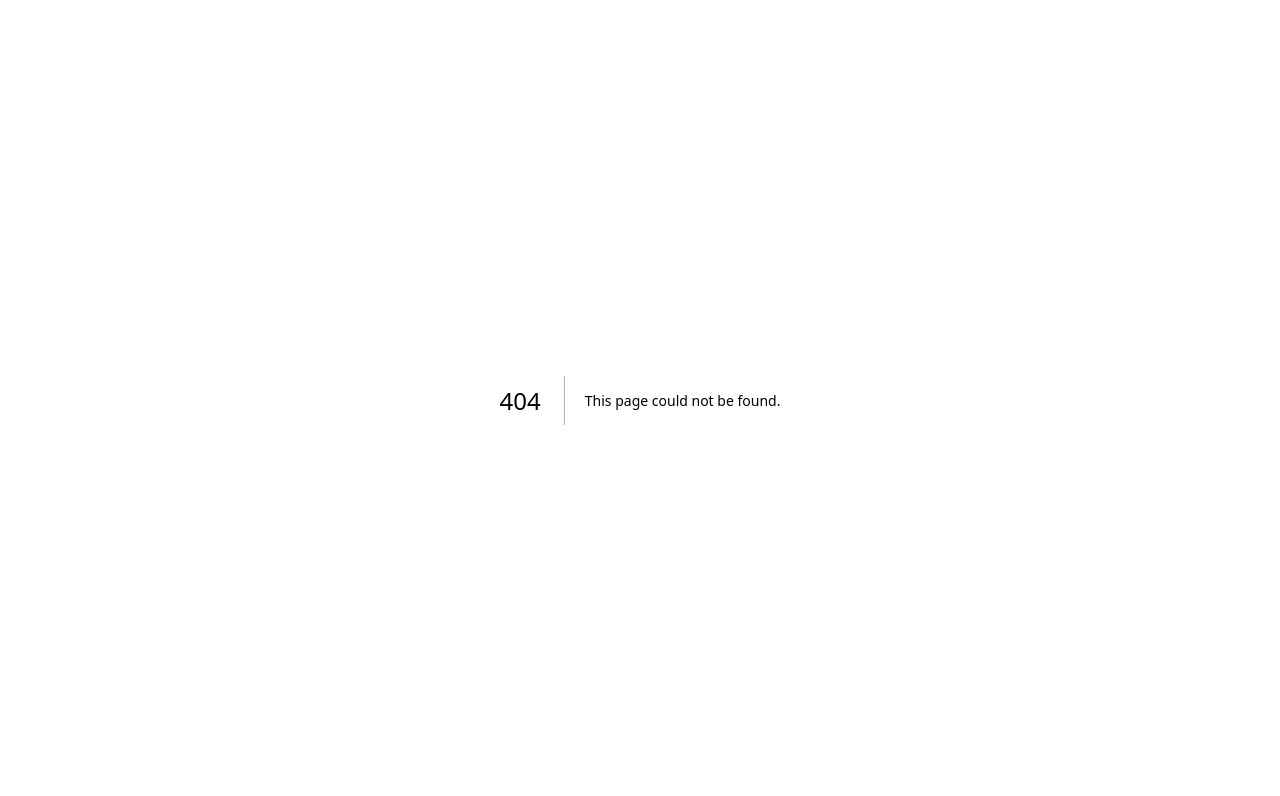
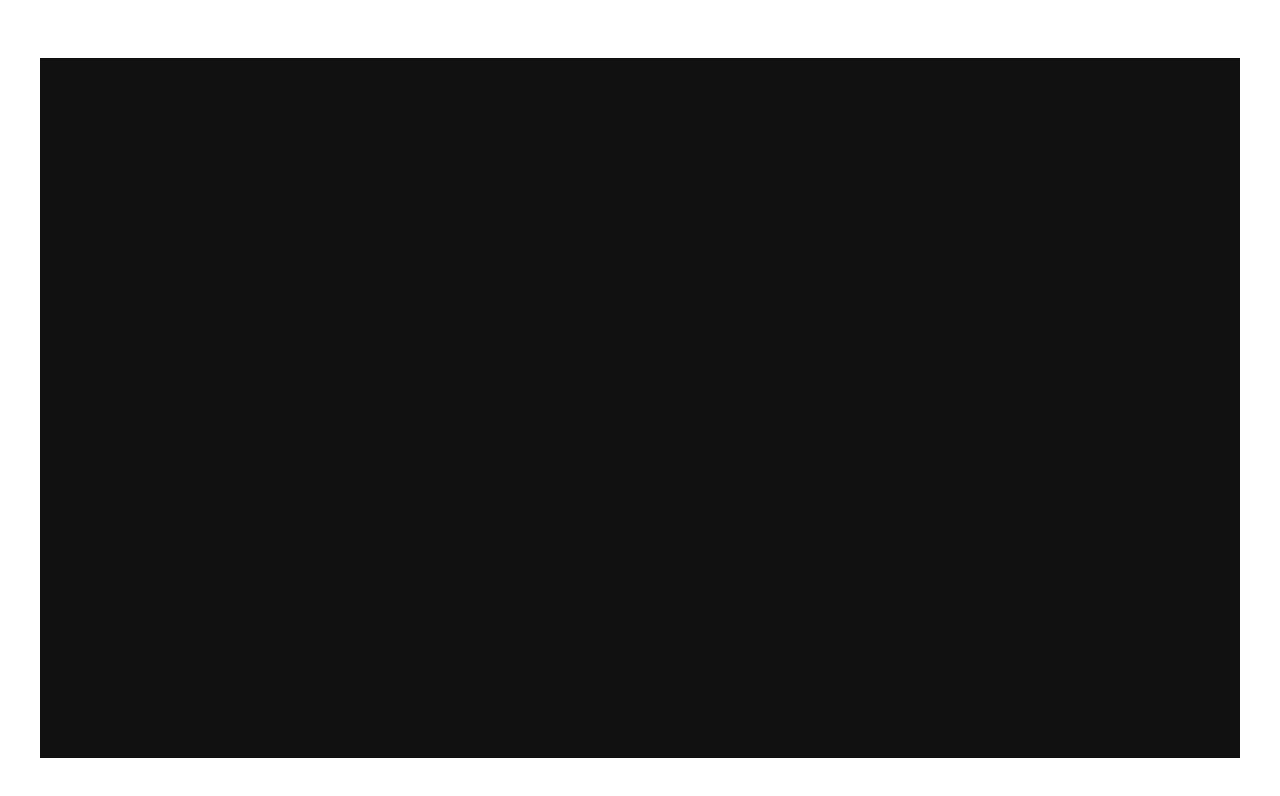
Before and after one commit to Chenzo/1stdigitalinfantry, a Next.js app: page /tanks in a window 1280 px wide. Before the commit this address had no page. Shown: the top 796 px of the page. Built offline with nearby package versions, Linux system fonts and the light colour scheme.

Commit message:
added tanks and things

```diff
--- a/app/page.tsx
+++ b/app/page.tsx
@@ -1,3 +1,4 @@
+import Link from "next/link";
 import styles from "./page.module.css";
 
 export default function Home() {
@@ -5,6 +6,7 @@
     <div className={styles.page}>
       <main className={styles.main}>
         <h1 className={styles.title}>1st Digital Infantry</h1>
+        <Link href="/tanks">Tanks</Link>
       </main>
     </div>
   );
--- /dev/null
+++ b/app/tanks/page.tsx
@@ -0,0 +1,18 @@
+import Game from "@/components/Game";
+
+export default function TanksPage() {
+  return (
+    <div
+      style={{
+        minHeight: "100vh",
+        display: "flex",
+        alignItems: "center",
+        justifyContent: "center",
+      }}
+    >
+      <div style={{ width: "1200px", height: "700px" }}>
+        <Game />
+      </div>
+    </div>
+  );
+}
--- /dev/null
+++ b/components/Game.tsx
@@ -0,0 +1,5 @@
+export default function Game() {
+  return (
+    <div style={{ width: "100%", height: "100%", background: "#111111" }} />
+  );
+}
```
Also changed, not shown: 1 other file (tests, documents, lock files or other folders).
